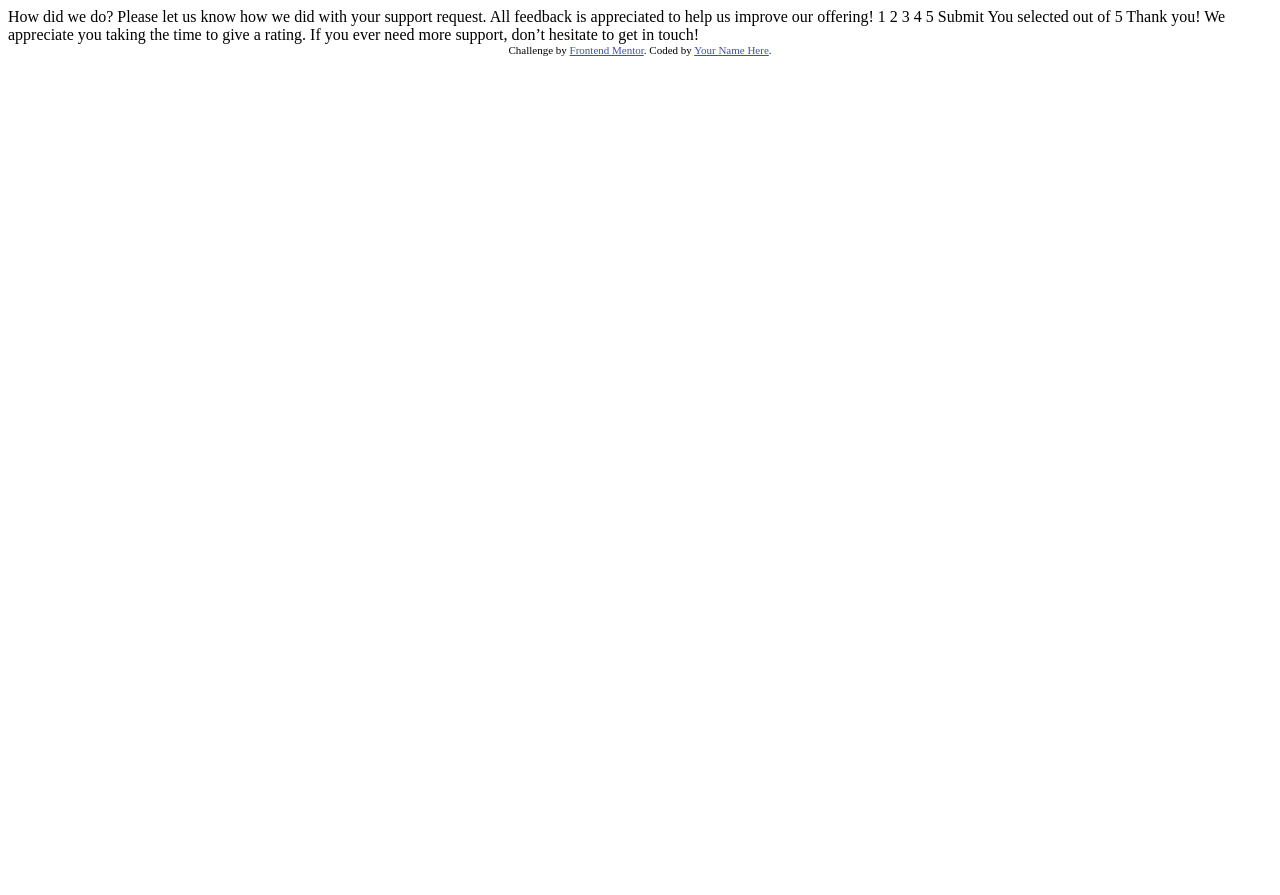
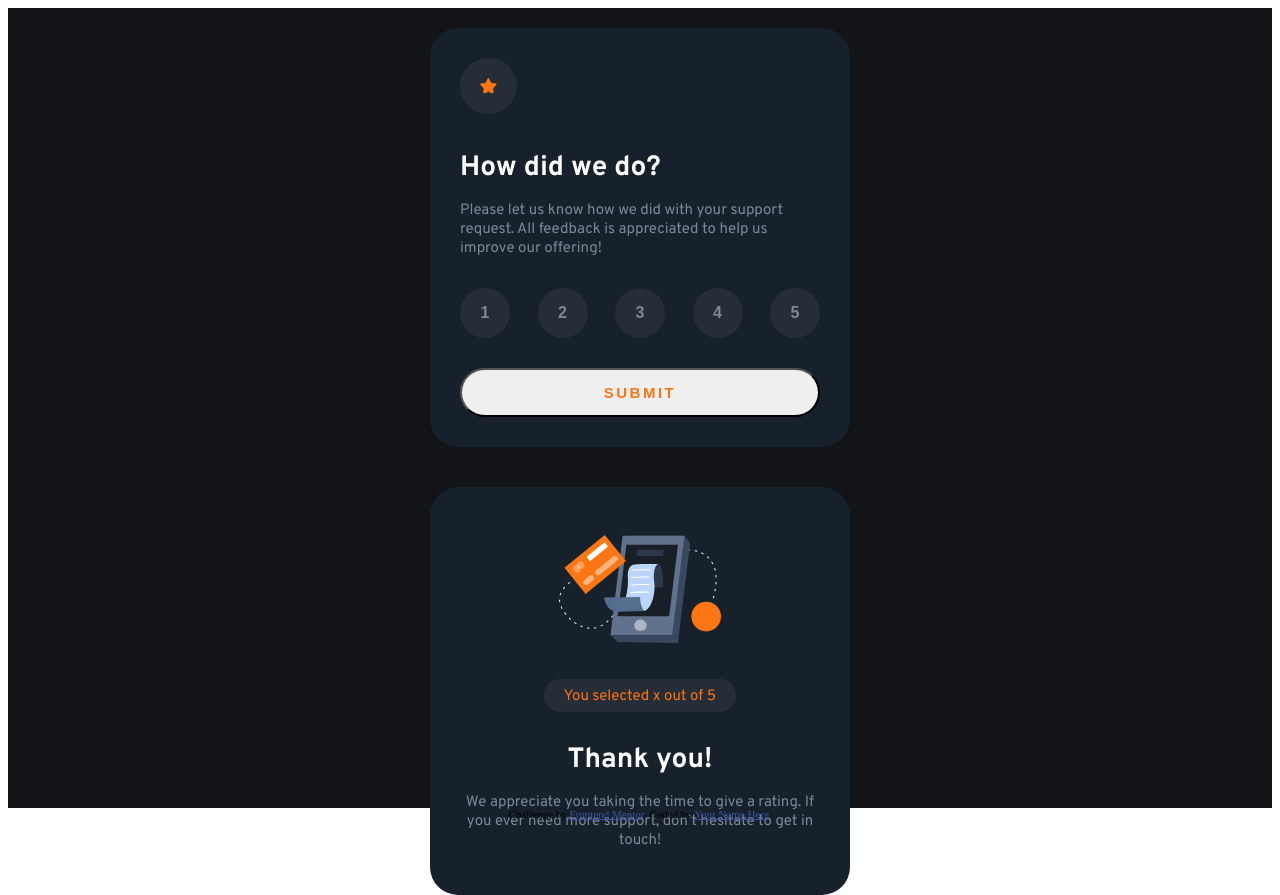
Before and after one commit to Rachelik/interactive-rating-component-main, a plain HTML site: page index.html in a window 1280 px wide. Before the commit the page ends 800 px from the top, so only its background shows below. Drawn offline with Linux system fonts and the light colour scheme.

Commit message:
my updated solution

```diff
--- a/index.html
+++ b/index.html
@@ -1,49 +1,62 @@
 <!DOCTYPE html>
 <html lang="en">
+
 <head>
   <meta charset="UTF-8">
-  <meta name="viewport" content="width=device-width, initial-scale=1.0"> <!-- displays site properly based on user's device -->
+  <meta name="viewport" content="width=device-width, initial-scale=1.0">
+  <!-- displays site properly based on user's device -->
 
   <link rel="icon" type="image/png" sizes="32x32" href="./images/favicon-32x32.png">
 
   <title>Frontend Mentor | Interactive rating component</title>
 
-  <!-- Feel free to remove these styles or customise in your own stylesheet 👍 -->
-  <style>
-    .attribution { font-size: 11px; text-align: center; }
-    .attribution a { color: hsl(228, 45%, 44%); }
-  </style>
+  <link rel="stylesheet" href="styles.css">
+  <link rel="preconnect" href="https://fonts.googleapis.com">
+  <link rel="preconnect" href="https://fonts.gstatic.com" crossorigin>
+  <link href="https://fonts.googleapis.com/css2?family=Overpass:wght@400;700&display=swap" rel="stylesheet">
 </head>
+
 <body>
 
-  <!-- Rating state start -->
+  <main class="main-container">
 
-  How did we do?
+    <!-- Rating State -->
+    <div class="rating-container">
+      <div class="star-icon-container">
+        <img class="star-icon" src="images/icon-star.svg" alt="">
+      </div>
+      <h1>How did we do?</h1>
+      <p>Please let us know how we did with your support request. All feedback is appreciated
+        to help us improve our offering!</p>
+      <div class="rating-buttons">
+        <button class="rating-button">1</button>
+        <button class="rating-button">2</button>
+        <button class="rating-button">3</button>
+        <button class="rating-button">4</button>
+        <button class="rating-button">5</button>
+      </div>
+      <button class="submit-rating-button">Submit</button>
+    </div>
 
-  Please let us know how we did with your support request. All feedback is appreciated
-  to help us improve our offering!
+    <!--Thank you State-->
+    <div class="thanku-container">
+      <img class="thank-icon" src="images/illustration-thank-you.svg" alt="">
+      <div class="rating-desc">
+        <p class="rating-text">You selected <span id="rating-display">x</span> out of 5</p>
+      </div>
+      <h1>Thank you!</h1>
+      <p>We appreciate you taking the time to give a rating. If you ever need more support,
+        don’t hesitate to get in touch!</p>
+    </div>
 
-  1 2 3 4 5
-
-  Submit
-
-  <!-- Rating state end -->
-
-  <!-- Thank you state start -->
-
-  You selected <!-- Add rating here --> out of 5
-
-  Thank you!
-
-  We appreciate you taking the time to give a rating. If you ever need more support,
-  don’t hesitate to get in touch!
-
-  <!-- Thank you state end -->
-
+  </main>
 
   <div class="attribution">
     Challenge by <a href="https://www.frontendmentor.io?ref=challenge" target="_blank">Frontend Mentor</a>.
     Coded by <a href="#">Your Name Here</a>.
   </div>
+
+  <script type="module" src="index.js"></script>
 </body>
+
 </html>
--- /dev/null
+++ b/styles.css
@@ -0,0 +1,105 @@
+
+
+h1 {
+    color: #ffffff;
+    font-size: 28px;
+    margin: 30px 0px 0px 0px;
+}
+
+p {
+    color: #7c8798;
+    font-size: 15px;
+}
+
+
+.main-container {
+    background-color: #121417;
+    height: 100vh;
+    display:flex;
+    flex-direction: column;
+    align-items: center;
+    font-family: 'Overpass', sans-serif;
+}
+
+.attribution { font-size: 11px; text-align: center; }
+.attribution a { color: #3e52a3; }
+
+.star-icon {
+    background-color: #252d37;
+    padding: 20px;
+    border-radius: 30px;
+}
+
+.rating-container {
+    background-color: #16212c;
+    border-radius: 28px;
+    width: 360px;
+    margin: 20px;
+    padding: 30px;
+
+}
+
+.thanku-container {
+    background-color: #16212c;
+    border-radius: 28px;
+    width: 360px;
+    margin: 20px;
+    padding: 30px;
+    /* display: flex;
+    flex-direction: column;
+    align-items: center;
+    text-align: center; */
+    display: flex;
+    flex-direction: column;
+    align-items: center;
+    text-align: center;
+}
+
+.rating-buttons {
+    margin: 30px auto;
+    display: flex;
+    flex-direction: row;
+    justify-content: space-between;
+}
+
+.rating-button {
+    background-color: #252d37;
+    border: none;
+    border-radius: 25px;
+    width: 50px;
+    height: 50px;
+    color: #7c8798;
+    font-size: 16px;
+    font-weight: 700;
+}
+
+.submit-rating-button {
+    width: 100%;
+    padding: 14px;
+    border-radius: 30px;
+    color:#fb7413;
+    text-transform: uppercase;
+    font-weight: 700;
+    letter-spacing: 2.5px;
+    font-size: 15px;
+
+}
+
+.rating-text {
+    color:#fb7413;
+    font-weight: 400;
+    padding: 8px 20px 6px;
+    text-align: center;
+    margin: 0px;
+}
+
+.rating-desc {
+    background-color: #252d37;
+    border-radius: 16px;
+    width: fit-content;
+    height: 100%;
+}
+
+.thank-icon {
+    padding: 18px 0px 36px 0px;
+}
```
Also changed, not shown: index.js (added).
